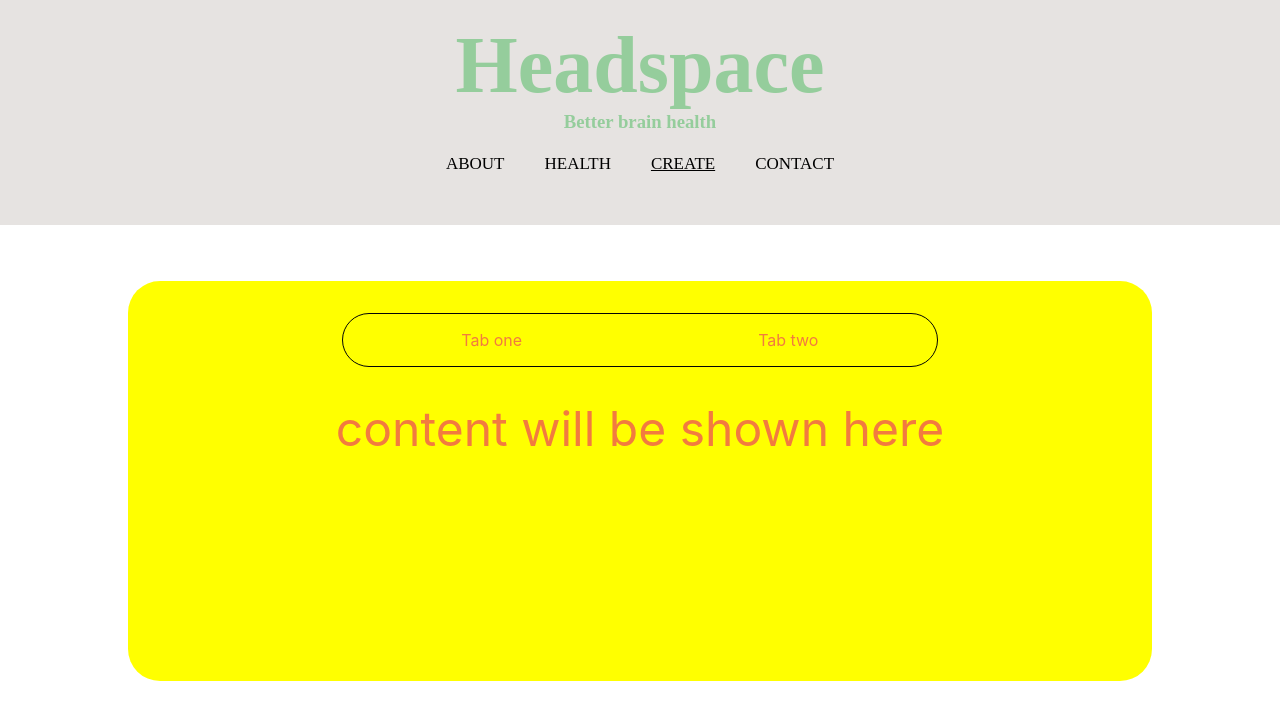
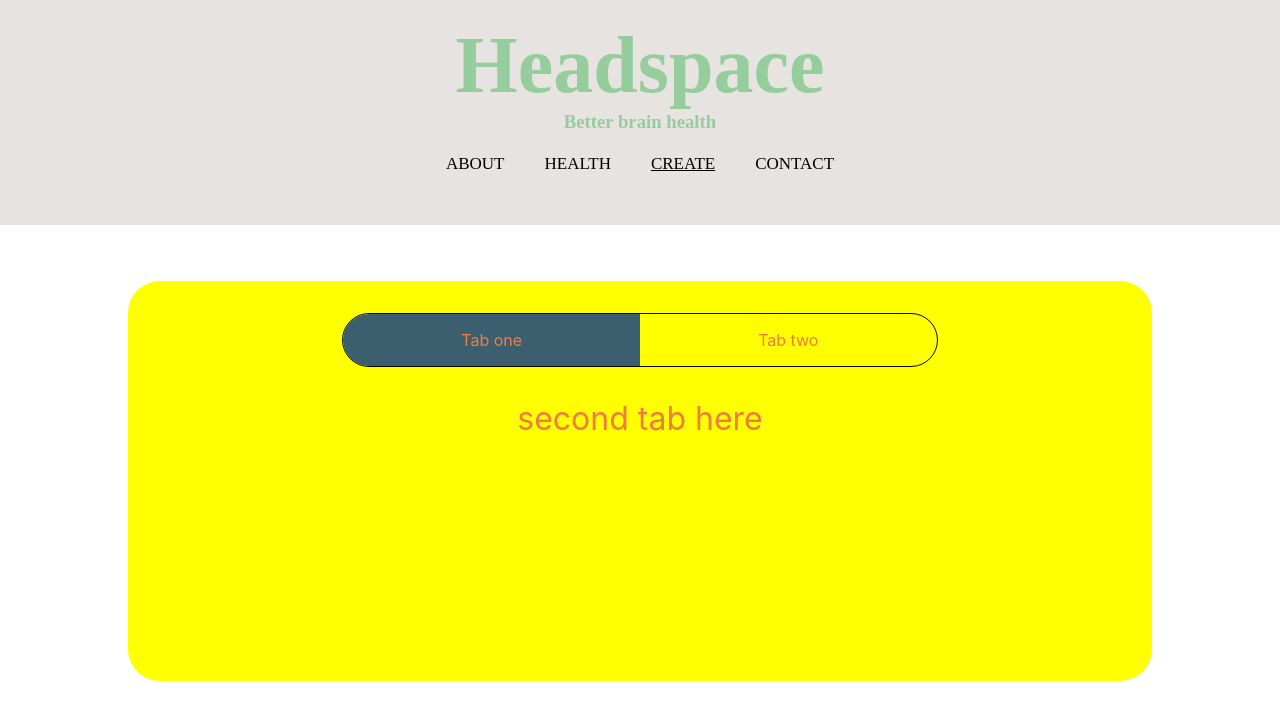
Before and after one commit to alyssaleanne98/Unit-4-project-frontend, a React (Create React App) app: page / in a window 1280 px wide. Shown: the top 720 px of the page. Built offline with nearby package versions, Linux system fonts and the light colour scheme; no server answers.

Commit message:
tabs component

```diff
--- a/src/components/Tabs/Tabs.js
+++ b/src/components/Tabs/Tabs.js
@@ -1,19 +1,27 @@
-import React from "react";
+import React, { useState } from "react";
+import FirstTab from "../AllTabs/FirstTab";
+import SecondTab from "../AllTabs/SecTab";
 import "./Tabs.css"
 
 
 const Tabs = () => {
+  const [activeTab, setActiveTab] = useState("tabone");
+
+
   return (
     <div className="Tabs">
       <ul className="nav">
-        <li>Tab one</li>
-        <li>Tab two</li>
+        <li className={activeTab === "tabone" ? "active" : ""}>Tab one</li>
+        {/* tab one has a background color since it is the "active tab"*/}
+        <li className={activeTab === "tabtwo" ? "active" : ""}>Tab two</li>
       </ul>
+
       <div className="outlet">
-        <p>content will be shown here</p>
+        {activeTab === "tabeone" ? <FirstTab /> : <SecondTab />}
       </div>
     </div>
   )
 }
 
+
 export default Tabs;
```
